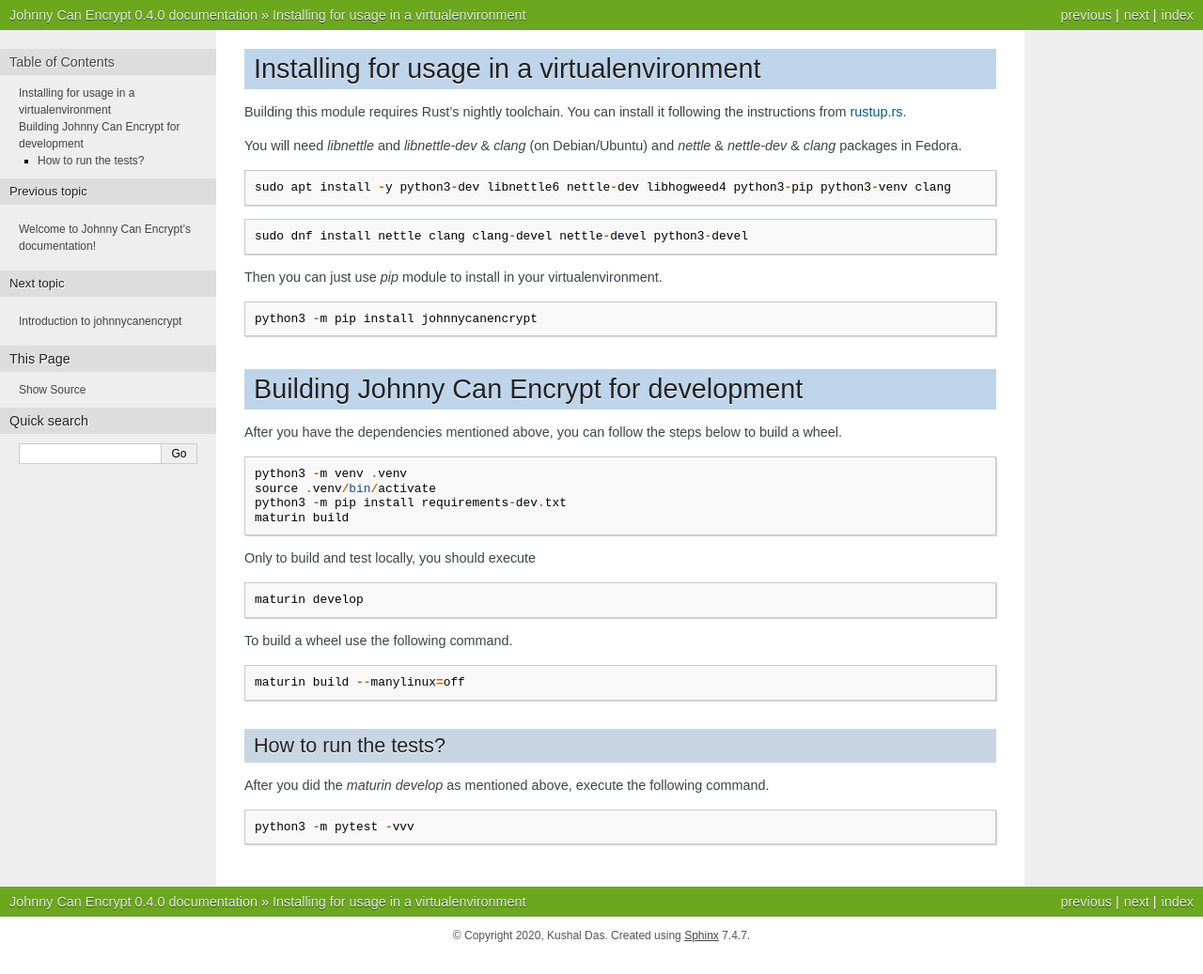
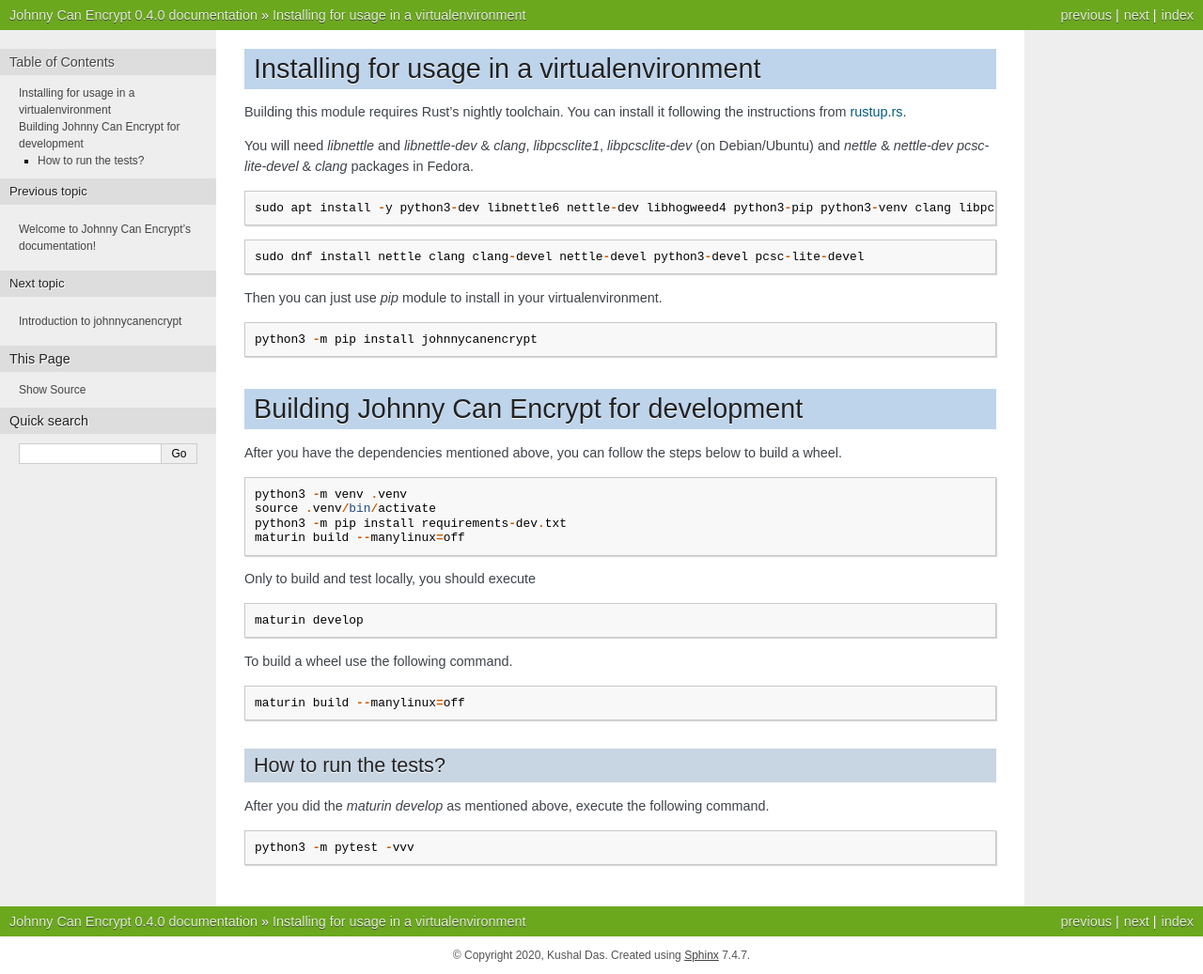
Before and after one commit to kushaldas/johnnycanencrypt, a Sphinx documentation site: the page built from docs/build.rst, in a window 1280 px wide. Shown: the whole page at 94% size. Built offline with Sphinx 7.4.7, drawn with Linux system fonts in a browser that asks for light colours; before the commit the page ends 1016 px from its top, so only the background shows below that.

Commit message:
Updates the build instructions

```diff
--- a/docs/build.rst
+++ b/docs/build.rst
@@ -4,15 +4,15 @@
 Building this module requires Rust's nightly toolchain. You can install it following
 the instructions from `rustup.rs <https://rustup.rs>`_.
 
-You will need `libnettle` and `libnettle-dev` & `clang` (on Debian/Ubuntu) and `nettle` & `nettle-dev` & `clang` packages in Fedora.
+You will need `libnettle` and `libnettle-dev` & `clang`, `libpcsclite1`, `libpcsclite-dev` (on Debian/Ubuntu) and `nettle` & `nettle-dev` `pcsc-lite-devel` & `clang` packages in Fedora.
 
 ::
 
-        sudo apt install -y python3-dev libnettle6 nettle-dev libhogweed4 python3-pip python3-venv clang
+        sudo apt install -y python3-dev libnettle6 nettle-dev libhogweed4 python3-pip python3-venv clang libpcsclite-dev libpcsclite1
 
 ::
 
-        sudo dnf install nettle clang clang-devel nettle-devel python3-devel
+        sudo dnf install nettle clang clang-devel nettle-devel python3-devel pcsc-lite-devel
 
 
 Then you can just use `pip` module to install in your virtualenvironment.
@@ -33,7 +33,7 @@
         python3 -m venv .venv
         source .venv/bin/activate
         python3 -m pip install requirements-dev.txt
-        maturin build
+        maturin build --manylinux=off
 
 Only to build and test locally, you should execute
 
```
